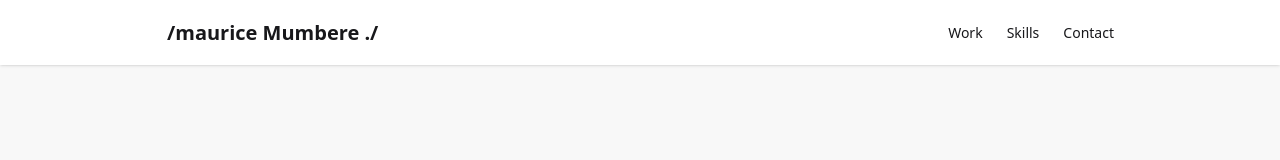
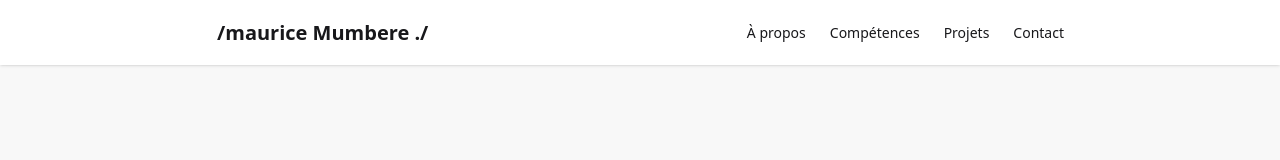
Before and after one commit to MauriceMumbere/mauricemumbere.dev, a Nuxt app: page / in a window 1280 px wide. Shown: the top 160 px of the page. Built offline with nearby package versions, Linux system fonts and the light colour scheme.

Commit message:
feat : Create header

```diff
--- a/components/Header.vue
+++ b/components/Header.vue
@@ -1,21 +1,24 @@
 <template>
   <header
-    class="navbar bg-base-100 shadow-sm px-4 md:px-[150px] sticky top-0 left-0 z-40"
+    class="navbar bg-base-100 shadow-sm px-4 lg:px-[200px] sticky top-0 left-0 z-40"
   >
     <div class="flex-1">
-      <a class="btn btn-ghost text-xl">/maurice Mumbere ./</a>
+      <a href="#" class="btn btn-ghost text-xl">/maurice Mumbere ./</a>
     </div>
     <!-- Desktop Menu -->
     <div class="flex-none hidden md:block">
       <ul class="menu menu-horizontal px-1">
         <li>
-          <nuxtLink to="#">Work</nuxtLink>
+          <nuxtLink to="#about">À propos</nuxtLink>
         </li>
         <li>
-          <nuxtLink to="#">Skills</nuxtLink>
+          <nuxtLink to="#skills">Compétences</nuxtLink>
         </li>
         <li>
-          <nuxtLink to="#">Contact</nuxtLink>
+          <nuxtLink to="#projects">Projets</nuxtLink>
+        </li>
+        <li>
+          <nuxtLink to="#contact">Contact</nuxtLink>
         </li>
       </ul>
     </div>
@@ -46,13 +49,18 @@
       >
         <ul class="menu menu-vertical px-4 py-2">
           <li>
-            <nuxtLink to="#" @click="isOpen = false">Work</nuxtLink>
+            <nuxtLink to="#about" @click="isOpen = false">À propos</nuxtLink>
           </li>
           <li>
-            <nuxtLink to="#" @click="isOpen = false">Skills</nuxtLink>
+            <nuxtLink to="#skills" @click="isOpen = false"
+              >Compétences</nuxtLink
+            >
           </li>
           <li>
-            <nuxtLink to="#" @click="isOpen = false">Contact</nuxtLink>
+            <nuxtLink to="#projects" @click="isOpen = false">Projets</nuxtLink>
+          </li>
+          <li>
+            <nuxtLink to="#contact" @click="isOpen = false">Contact</nuxtLink>
           </li>
         </ul>
       </div>
```
